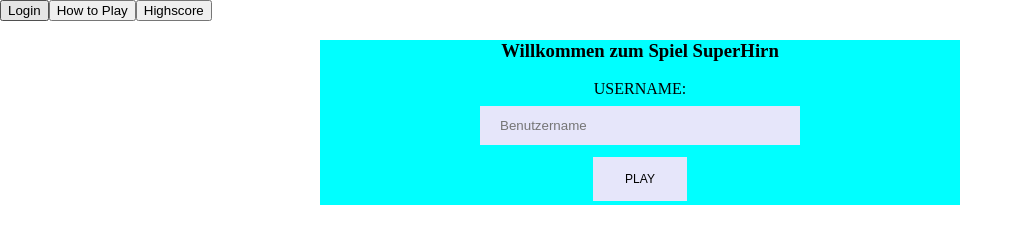
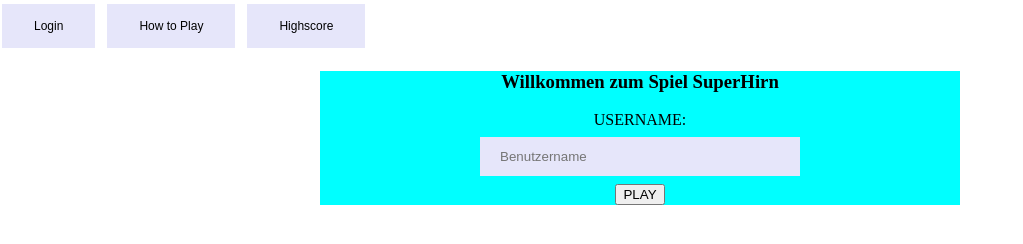
Before and after one commit to balouh92/HausarbeitWebTech16, a plain HTML site: page index.html in a window 1280 px wide. Shown: the whole page, without its empty margins (0-1023 px from the left). Drawn offline with Linux system fonts and the light colour scheme.

Commit message:
Weitere Änderungen für die FrontPage

```diff
--- a/index.html
+++ b/index.html
@@ -26,7 +26,7 @@ function ablegen(ev) {
     <body>
 
           <div class="mainWrapper">
-            <button class="login">Login</button><button class="howToPlay">How to Play</button><button class="Highscore">Highscore</button>
+            <button class="buttonFrontPage">Login</button>&nbsp;&nbsp;<button class="buttonFrontPage">How to Play</button>&nbsp;&nbsp;<button class="buttonFrontPage">Highscore</button>
           </div>
 
             <div id="loginField">
--- a/style.css
+++ b/style.css
@@ -58,7 +58,7 @@ td{
   margin-right: auto;
   text-align: center;
 }
-.button {
+.buttonFrontPage {
     background-color: #e6e6fa; /* Green */
     border: none;
     color: black;
@@ -69,6 +69,9 @@ td{
     font-size: 12px;
     margin: 4px 2px;
     cursor: pointer;
+}
+.buttonFrontPage:hover{
+    background-color: #ff3300; /* Green */
 }
 input[type=text] {
   width:50%;
```
